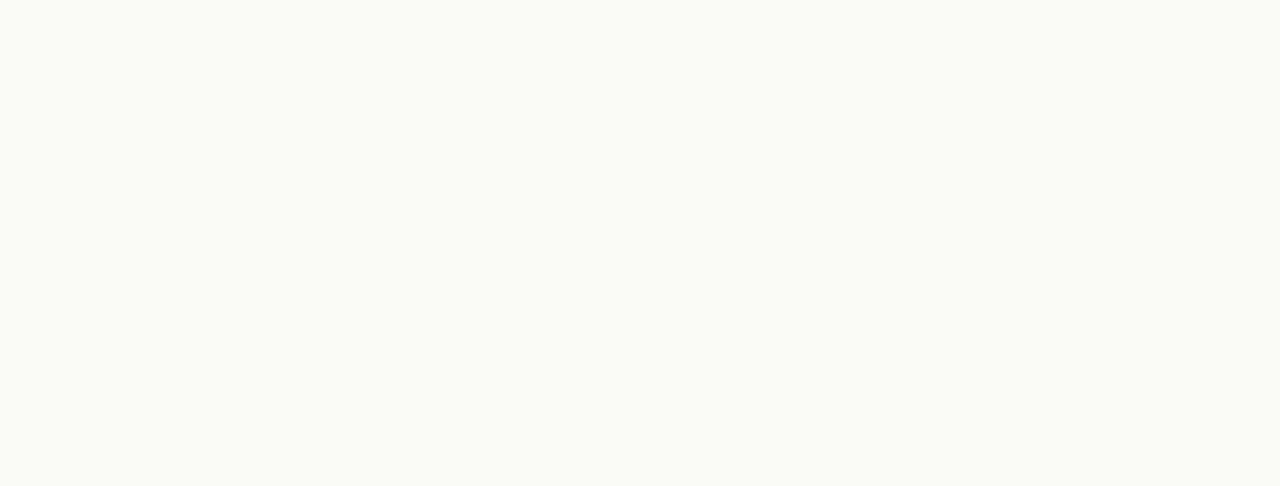
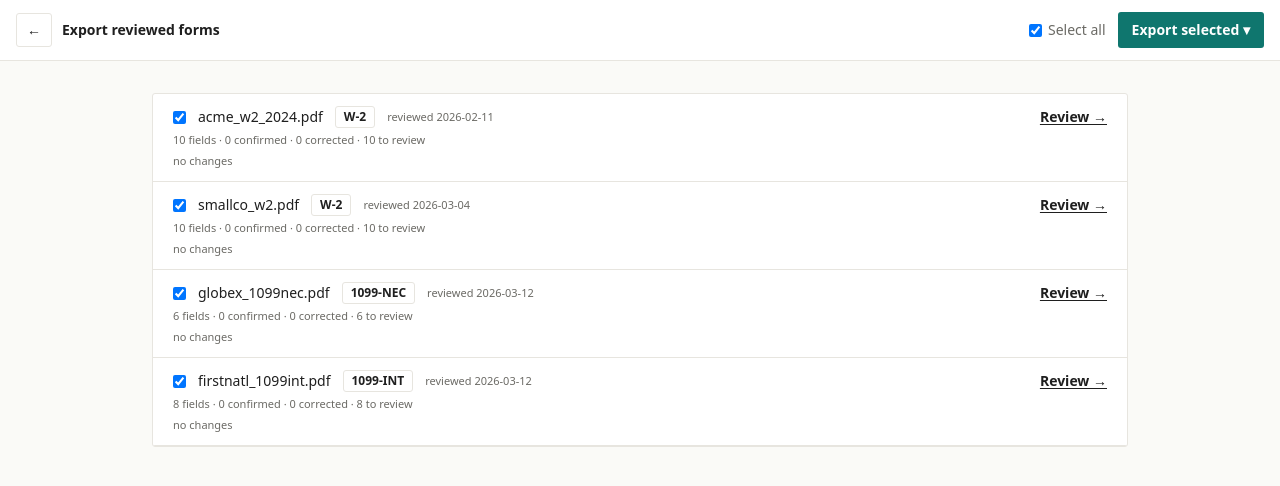
Before and after one commit to AndresL230/taxform_automation, a React (Vite) app: page /export in a window 1280 px wide. Before the commit this address had no page. Shown: the top 486 px of the page. Built offline with nearby package versions, Linux system fonts and the light colour scheme; a web font is replaced by a local one.

Commit message:
feat: export/audit page, route, Home link, and reviewed 1099 fixtures

```diff
--- a/src/App.tsx
+++ b/src/App.tsx
@@ -3,6 +3,7 @@ import Landing from './pages/Landing'
 import Guide from './pages/Guide'
 import Home from './pages/Home'
 import Review from './pages/Review'
+import Export from './pages/Export'
 
 export default function App() {
   return (
@@ -11,6 +12,7 @@ export default function App() {
       <Route path="/guide" element={<Guide />} />
       <Route path="/app" element={<Home />} />
       <Route path="/review/:id" element={<Review />} />
+      <Route path="/export" element={<Export />} />
     </Routes>
   )
 }
--- a/src/fixtures.ts
+++ b/src/fixtures.ts
@@ -28,8 +28,8 @@ const entries: Entry[] = [
   { base: { id: 'doc-scan', filename: 'scan_2231.pdf', fileUrl: scanPdf, mimeType: PDF, reviewedAt: null }, result: asResult(scan) },
   { base: { id: 'doc-contoso', filename: 'contoso_w2.pdf', fileUrl: contosoPdf, mimeType: PDF, reviewedAt: null }, result: asResult(contoso) },
   { base: { id: 'doc-smallco', filename: 'smallco_w2.pdf', fileUrl: smallcoPdf, mimeType: PDF, reviewedAt: '2026-03-04T09:20:00.000Z' }, result: asResult(smallco) },
-  { base: { id: 'doc-nec', filename: 'globex_1099nec.pdf', fileUrl: necPdf, mimeType: PDF, reviewedAt: null }, result: asResult(nec) },
-  { base: { id: 'doc-int', filename: 'firstnatl_1099int.pdf', fileUrl: intPdf, mimeType: PDF, reviewedAt: null }, result: asResult(int) },
+  { base: { id: 'doc-nec', filename: 'globex_1099nec.pdf', fileUrl: necPdf, mimeType: PDF, reviewedAt: '2026-03-12T10:00:00.000Z' }, result: asResult(nec) },
+  { base: { id: 'doc-int', filename: 'firstnatl_1099int.pdf', fileUrl: intPdf, mimeType: PDF, reviewedAt: '2026-03-12T11:30:00.000Z' }, result: asResult(int) },
   { base: { id: 'doc-div', filename: 'vanguard_1099div.pdf', fileUrl: divPdf, mimeType: PDF, reviewedAt: null }, result: asResult(div) },
 ]
 
--- /dev/null
+++ b/src/pages/Export.tsx
@@ -0,0 +1,76 @@
+import { useState } from 'react'
+import { Link } from 'react-router-dom'
+import { useDocuments } from '../state/DocumentsContext'
+import ExportFormRow from '../components/ExportFormRow'
+import { isOfficiallyReviewed } from '../lib/review'
+import { toCombinedJSON, toCombinedCSV, downloadFile } from '../lib/export'
+
+export default function Export() {
+  const { documents } = useDocuments()
+  const reviewed = documents.filter(isOfficiallyReviewed)
+  const [selectedIds, setSelectedIds] = useState<Set<string>>(() => new Set(reviewed.map((d) => d.id)))
+  const [menuOpen, setMenuOpen] = useState(false)
+
+  const allSelected = reviewed.length > 0 && reviewed.every((d) => selectedIds.has(d.id))
+  const toggle = (id: string) =>
+    setSelectedIds((prev) => {
+      const next = new Set(prev)
+      if (next.has(id)) next.delete(id)
+      else next.add(id)
+      return next
+    })
+  const toggleAll = () => setSelectedIds(allSelected ? new Set() : new Set(reviewed.map((d) => d.id)))
+
+  const selectedDocs = reviewed.filter((d) => selectedIds.has(d.id))
+  const exportJSON = () => { downloadFile('reviewed-forms.json', 'application/json', toCombinedJSON(selectedDocs)); setMenuOpen(false) }
+  const exportCSV = () => { downloadFile('reviewed-forms.csv', 'text/csv', toCombinedCSV(selectedDocs)); setMenuOpen(false) }
+
+  return (
+    <div className="min-h-screen bg-paper">
+      <header className="flex flex-wrap items-center gap-2.5 border-b border-border bg-white px-4 py-3">
+        <Link to="/app" aria-label="Back to document list" className="rounded-[3px] border border-border bg-white px-2.5 py-1.5 text-sm">←</Link>
+        <span className="text-sm font-semibold">Export reviewed forms</span>
+        <div className="ml-auto flex items-center gap-3">
+          {reviewed.length > 0 && (
+            <label className="flex items-center gap-1.5 text-sm text-muted">
+              <input type="checkbox" aria-label="Select all" checked={allSelected} onChange={toggleAll} />
+              Select all
+            </label>
+          )}
+          <div className="relative">
+            <button
+              type="button"
+              disabled={selectedIds.size === 0}
+              onClick={() => setMenuOpen((o) => !o)}
+              aria-haspopup="menu"
+              aria-expanded={menuOpen}
+              className="rounded-[3px] bg-accent px-3.5 py-2 text-sm font-semibold text-white disabled:opacity-40"
+            >
+              Export selected ▾
+            </button>
+            {menuOpen && (
+              <div className="absolute right-0 z-10 mt-1 w-32 rounded-[3px] border border-border bg-white py-1 shadow-sm">
+                <button type="button" className="block w-full px-3 py-1.5 text-left text-sm hover:bg-paper-2" onClick={exportJSON}>JSON</button>
+                <button type="button" className="block w-full px-3 py-1.5 text-left text-sm hover:bg-paper-2" onClick={exportCSV}>CSV</button>
+              </div>
+            )}
+          </div>
+        </div>
+      </header>
+      <main className="mx-auto max-w-5xl px-6 py-8">
+        {reviewed.length === 0 ? (
+          <div className="py-16 text-center text-muted">
+            <p>No reviewed forms yet. Review a document and mark it reviewed to export.</p>
+            <Link to="/app" className="mt-2 inline-block font-semibold text-ink underline underline-offset-2">Back to documents</Link>
+          </div>
+        ) : (
+          <div className="overflow-hidden rounded-[3px] border border-border bg-white">
+            {reviewed.map((d) => (
+              <ExportFormRow key={d.id} doc={d} selected={selectedIds.has(d.id)} onToggle={() => toggle(d.id)} />
+            ))}
+          </div>
+        )}
+      </main>
+    </div>
+  )
+}
--- a/src/pages/Home.tsx
+++ b/src/pages/Home.tsx
@@ -13,7 +13,10 @@ export default function Home() {
           <span className="h-2.5 w-2.5 rounded-[2px] bg-ink" />
           TaxExtract
         </Link>
-        <Link to="/guide" className="ml-auto text-xs font-medium text-muted transition-colors hover:text-ink">
+        <Link to="/export" className="ml-auto text-xs font-medium text-muted transition-colors hover:text-ink">
+          Export
+        </Link>
+        <Link to="/guide" className="text-xs font-medium text-muted transition-colors hover:text-ink">
           Guide
         </Link>
         <span className="text-xs font-medium text-muted">Tax preparer</span>
```
Also changed, not shown: 2 other files (tests, documents, lock files or other folders).
